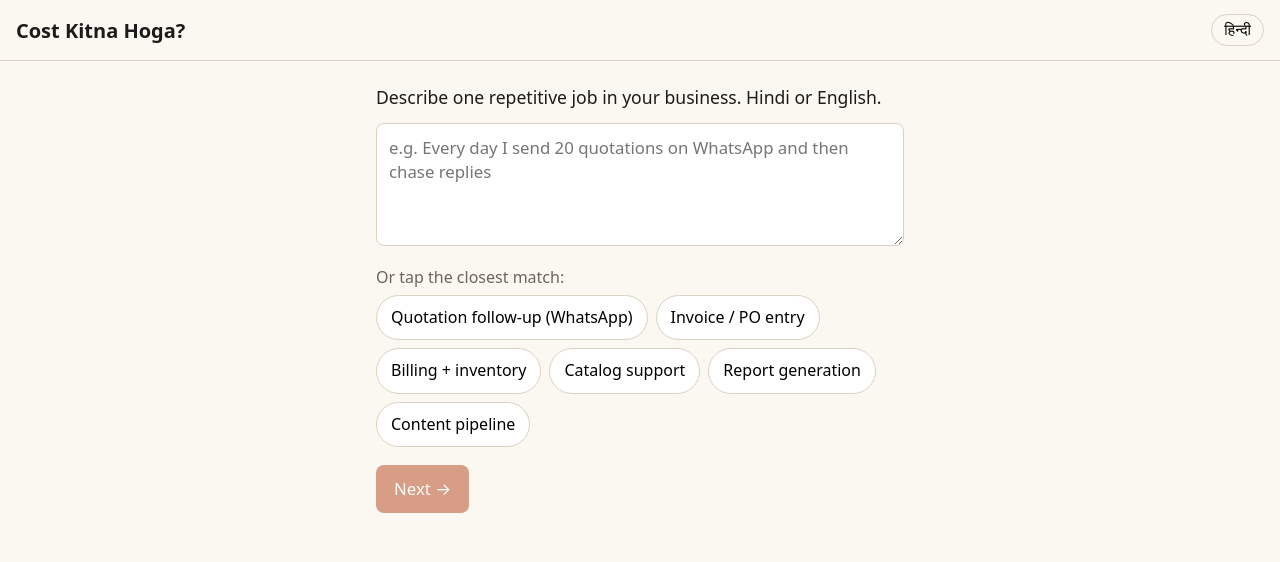
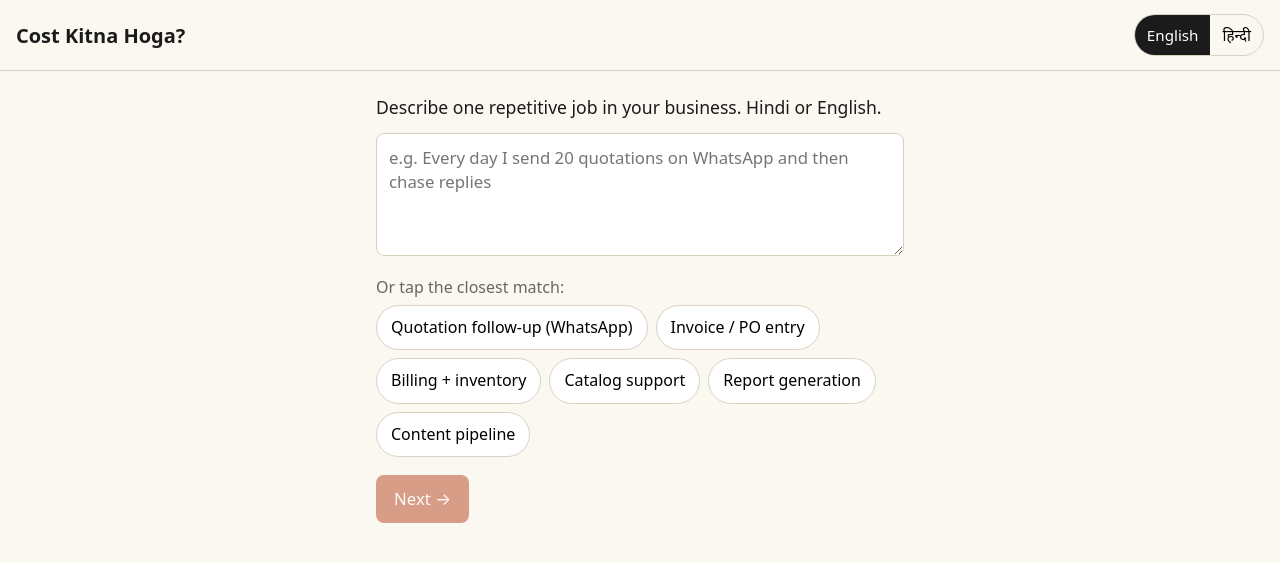
Before and after one commit to WyrdWerk/what-s-the-cost, a website: page public/index.html in a window 1280 px wide. Drawn offline with Linux system fonts and the light colour scheme.

Commit message:
Draft archetype numbers, pin Fable 5.1 pricing from TokenWatch (2026-09-20), two-segment language toggle
Amp-Thread-ID: https://ampcode.com/threads/T-01a0bd71-9112-76bf-b604-ec8bfcde25f2
Co-authored-by: Yash Jain <invoices@wyrdwerk.com>

```diff
--- a/public/app.js
+++ b/public/app.js
@@ -27,6 +27,7 @@
       foot1: "Estimate, not a quote. Real price depends on the factors above.",
       foot2: "We do not save your workflow in an application database. AI mode sends it to Anthropic; their retention policies apply.",
       cta: "Talk to WyrdWerk → contact@wyrdwerk.com",
+      perMonth: "/mo",
       aiThinking: "Reading your description…", aiNone: "",
     },
     hi: {
@@ -42,7 +43,7 @@
       receiptTitle: "अनुमान रसीद", receiptSub: "सब आँकड़े ₹ में रेंज हैं। कोटेशन नहीं।",
       setup: "एजेंट सेटअप (एक बार)", run: "मासिक चलाने का खर्च", runSub: "{model} पर मॉडल उपयोग",
       oversight: "आपका निगरानी समय", oversightSub: "{hours} घंटे/महीना एजेंट का काम जाँचने में",
-      baseline: "आज यह काम आपको कितना पड़ता है", baselineSub: "{hours} घंटे/महीना × ₹{wage}/घंटा",
+      baseline: "आज यह काम आपको कितना पड़ता है", baselineSub: "{hours} घंटे/महीना × {wage}/घंटा",
       net: "मासिक बचत", breakEven: "ब्रेक-ईवन",
       be_never: "इन नंबरों पर ब्रेक-ईवन नहीं।", be_possible: "संभव है, पक्का नहीं।", be_assured: "महीना {lo} से {hi}",
       verdict: { worth_it: "एजेंट लायक है", assist_first: "पहले सहायक टूल आज़माएँ", leave_it: "इसे छोड़ दें" },
@@ -51,6 +52,7 @@
       foot1: "यह अनुमान है, कोटेशन नहीं। असली कीमत ऊपर के कारकों पर निर्भर है।",
       foot2: "हम आपका वर्कफ़्लो किसी एप्लिकेशन डेटाबेस में नहीं रखते। AI मोड इसे Anthropic को भेजता है; उनकी रिटेंशन नीतियाँ लागू होती हैं।",
       cta: "WyrdWerk से बात करें → contact@wyrdwerk.com",
+      perMonth: "/महीना",
       aiThinking: "आपका विवरण पढ़ रहे हैं…", aiNone: "",
     },
   };
@@ -60,7 +62,7 @@
     current_handling: ["me", "staff", "nobody"],
   };
   const fmt = (s, vars) => s.replace(/\{(\w+)\}/g, (_, k) => (vars && k in vars ? vars[k] : ""));
-  const inr = (n) => "₹" + Math.round(n).toLocaleString("en-IN");
+  const inr = (n) => (n < 0 ? "−" : "") + "₹" + Math.abs(Math.round(n)).toLocaleString("en-IN");
   const rangeInr = ([lo, hi]) => (Math.round(lo) === Math.round(hi) ? inr(lo) : inr(lo) + " – " + inr(hi));
   const r1 = (n) => (Math.round(n * 10) / 10).toString();
 
@@ -94,7 +96,7 @@
     document.documentElement.lang = state.language;
     document.querySelectorAll("[data-i18n]").forEach((el) => { el.textContent = t()[el.dataset.i18n]; });
     document.querySelectorAll("[data-i18n-placeholder]").forEach((el) => { el.placeholder = t()[el.dataset.i18nPlaceholder]; });
-    $("#langToggle").textContent = state.language === "en" ? "हिन्दी" : "English";
+    document.querySelectorAll(".lang button").forEach((b) => b.setAttribute("aria-pressed", String(b.dataset.lang === state.language)));
     renderChips();
     renderTaps();
     renderMatchLabel();
@@ -161,11 +163,11 @@
     box.append(h, sub);
 
     box.appendChild(line(s.setup, rangeInr(res.setup)));
-    box.appendChild(line(s.run, rangeInr(res.run) + "/mo", fmt(s.runSub, { model: cfg.run_model.display_name || cfg.run_model.id })));
-    box.appendChild(line(s.oversight, rangeInr(res.oversight) + "/mo", fmt(s.oversightSub, { hours: r1(res.oversightHours) })));
-    box.appendChild(line(s.baseline, rangeInr(res.baseline) + "/mo",
-      fmt(s.baselineSub, { hours: r1(res.baselineHours), wage: rangeInr(res.assumptions.wage_used_inr_per_hour).replace(/₹/g, state.language === "hi" ? "" : "₹") })));
-    box.appendChild(line(s.net, rangeInr(res.net) + "/mo", null, "total"));
+    box.appendChild(line(s.run, rangeInr(res.run) + s.perMonth, fmt(s.runSub, { model: cfg.run_model.display_name || cfg.run_model.id })));
+    box.appendChild(line(s.oversight, rangeInr(res.oversight) + s.perMonth, fmt(s.oversightSub, { hours: r1(res.oversightHours) })));
+    box.appendChild(line(s.baseline, rangeInr(res.baseline) + s.perMonth,
+      fmt(s.baselineSub, { hours: r1(res.baselineHours), wage: rangeInr(res.assumptions.wage_used_inr_per_hour) })));
+    box.appendChild(line(s.net, rangeInr(res.net) + s.perMonth, null, "total"));
 
     let be;
     if (res.breakEven === "never") be = s.be_never;
@@ -262,7 +264,7 @@
   // ---------- wiring ----------
   async function init() {
     await loadData();
-    $("#langToggle").onclick = () => { state.language = state.language === "en" ? "hi" : "en"; applyI18n(); };
+    document.querySelectorAll(".lang button").forEach((b) => { b.onclick = () => { state.language = b.dataset.lang; applyI18n(); }; });
     $("#description").oninput = (e) => { state.description = e.target.value; };
 
     $("#toQuestions").onclick = async () => {
--- a/public/data/archetypes.json
+++ b/public/data/archetypes.json
@@ -1,83 +1,107 @@
 {
-  "_status": "PLACEHOLDER — every number below is a stand-in so the skeleton renders. Founder-supplied values replace them before any estimate is shown to a real user.",
+  "_status": "DRAFT — numbers below are implementer estimates so the product works today. This file is the founder's edit point; every value here is disclosed as an assumption, never a quote. Units: setup_hours in hours; tokens_per_step per single model call; review_min_per_day in minutes; wages in INR per hour.",
   "archetypes": [
     {
       "id": "quotation_followup",
       "name_en": "Quotation follow-up (WhatsApp)",
       "name_hi": "कोटेशन फॉलो-अप (WhatsApp)",
-      "does": "Chases sent quotations on WhatsApp, logs replies, flags hot leads.",
-      "setup_hours": [0, 0],
-      "steps_per_task": [0, 0],
-      "tokens_per_step": { "input": [0, 0], "output": [0, 0] },
-      "review_min_per_day": 0,
-      "baseline_wage_assumption": { "inr_per_hour": [0, 0], "note": "" },
-      "price_drivers": ["", "", ""],
-      "when_not_worth_it": ""
+      "does": "Reads each sent quotation, drafts a polite follow-up on WhatsApp, logs the reply and flags hot leads for you.",
+      "setup_hours": [12, 30],
+      "steps_per_task": [3, 6],
+      "tokens_per_step": { "input": [1500, 4000], "output": [150, 400] },
+      "review_min_per_day": 10,
+      "baseline_wage_assumption": { "inr_per_hour": [120, 200], "note": "sales/office staff, Indore SME" },
+      "price_drivers": [
+        "WhatsApp Business API access and message charges are extra",
+        "How many past messages the agent must read before each follow-up",
+        "Whether replies must update your CRM or Excel automatically"
+      ],
+      "when_not_worth_it": "Under 5 quotations a day, or if you already call every customer personally and that call is what closes the sale."
     },
     {
       "id": "invoice_po_entry",
       "name_en": "Invoice / PO entry",
       "name_hi": "इनवॉइस / PO एंट्री",
-      "does": "Reads incoming invoices or purchase orders and enters them into your system.",
-      "setup_hours": [0, 0],
-      "steps_per_task": [0, 0],
-      "tokens_per_step": { "input": [0, 0], "output": [0, 0] },
-      "review_min_per_day": 0,
-      "baseline_wage_assumption": { "inr_per_hour": [0, 0], "note": "" },
-      "price_drivers": ["", "", ""],
-      "when_not_worth_it": ""
+      "does": "Reads incoming invoices or purchase orders (PDF, photo, email) and enters line items into your accounting or ERP.",
+      "setup_hours": [16, 40],
+      "steps_per_task": [2, 5],
+      "tokens_per_step": { "input": [2000, 6000], "output": [200, 600] },
+      "review_min_per_day": 15,
+      "baseline_wage_assumption": { "inr_per_hour": [100, 180], "note": "data-entry / accounts assistant" },
+      "price_drivers": [
+        "Photo quality and handwritten invoices push tokens and errors up",
+        "Whether your accounting software has an import API or needs manual paste",
+        "GST validation and duplicate checks add steps"
+      ],
+      "when_not_worth_it": "If fewer than 10 documents a day, or your accountant already batches them weekly in an hour."
     },
     {
       "id": "billing_inventory",
       "name_en": "Billing + inventory",
       "name_hi": "बिलिंग + इन्वेंटरी",
-      "does": "Creates bills and updates stock counts from sales.",
-      "setup_hours": [0, 0],
-      "steps_per_task": [0, 0],
-      "tokens_per_step": { "input": [0, 0], "output": [0, 0] },
-      "review_min_per_day": 0,
-      "baseline_wage_assumption": { "inr_per_hour": [0, 0], "note": "" },
-      "price_drivers": ["", "", ""],
-      "when_not_worth_it": ""
+      "does": "Creates bills from orders and updates stock counts, flagging low stock and mismatches.",
+      "setup_hours": [30, 80],
+      "steps_per_task": [3, 8],
+      "tokens_per_step": { "input": [1500, 5000], "output": [200, 800] },
+      "review_min_per_day": 20,
+      "baseline_wage_assumption": { "inr_per_hour": [100, 180], "note": "billing clerk / store staff" },
+      "price_drivers": [
+        "Integration with your billing software (Tally, Vyapar, Zoho, custom) is the biggest cost",
+        "Number of SKUs and how messy product names are",
+        "Whether the agent may create bills alone or only draft them for approval"
+      ],
+      "when_not_worth_it": "If your billing software already does this, or stock is counted physically once a week anyway. A plain billing app is usually the better first step."
     },
     {
       "id": "catalog_support",
       "name_en": "Catalog support",
       "name_hi": "कैटलॉग सपोर्ट",
-      "does": "Answers customer questions about products, prices and availability.",
-      "setup_hours": [0, 0],
-      "steps_per_task": [0, 0],
-      "tokens_per_step": { "input": [0, 0], "output": [0, 0] },
-      "review_min_per_day": 0,
-      "baseline_wage_assumption": { "inr_per_hour": [0, 0], "note": "" },
-      "price_drivers": ["", "", ""],
-      "when_not_worth_it": ""
+      "does": "Answers customer questions about products, prices, sizes and availability from your catalog, and hands off to you when unsure.",
+      "setup_hours": [16, 40],
+      "steps_per_task": [2, 4],
+      "tokens_per_step": { "input": [2000, 6000], "output": [150, 400] },
+      "review_min_per_day": 15,
+      "baseline_wage_assumption": { "inr_per_hour": [100, 180], "note": "counter / phone staff" },
+      "price_drivers": [
+        "Catalog size and how often prices change",
+        "Channel: WhatsApp API, website chat, or Instagram DMs each cost differently",
+        "How strict the hand-off rules must be for negotiation and complaints"
+      ],
+      "when_not_worth_it": "If most questions are price negotiation, or you have under 10 enquiries a day and enjoy answering them yourself."
     },
     {
       "id": "report_generation",
       "name_en": "Report generation",
       "name_hi": "रिपोर्ट बनाना",
-      "does": "Compiles daily/weekly summaries from your sales, stock or ledger data.",
-      "setup_hours": [0, 0],
-      "steps_per_task": [0, 0],
-      "tokens_per_step": { "input": [0, 0], "output": [0, 0] },
-      "review_min_per_day": 0,
-      "baseline_wage_assumption": { "inr_per_hour": [0, 0], "note": "" },
-      "price_drivers": ["", "", ""],
-      "when_not_worth_it": ""
+      "does": "Pulls your daily or weekly sales, stock or ledger data and writes a short summary with the numbers that changed.",
+      "setup_hours": [10, 25],
+      "steps_per_task": [2, 5],
+      "tokens_per_step": { "input": [4000, 15000], "output": [500, 2000] },
+      "review_min_per_day": 10,
+      "baseline_wage_assumption": { "inr_per_hour": [150, 300], "note": "accountant / manager time" },
+      "price_drivers": [
+        "How clean your source data is (one Excel vs. five WhatsApp screenshots)",
+        "Report length and how many data sources must be joined",
+        "Daily vs. weekly frequency changes run cost 5x"
+      ],
+      "when_not_worth_it": "If a pivot table or your accounting software's built-in report already gives you this. Try that first."
     },
     {
       "id": "content_pipeline",
       "name_en": "Content pipeline",
       "name_hi": "कंटेंट पाइपलाइन",
-      "does": "Drafts product posts, captions and descriptions for review before posting.",
-      "setup_hours": [0, 0],
-      "steps_per_task": [0, 0],
-      "tokens_per_step": { "input": [0, 0], "output": [0, 0] },
-      "review_min_per_day": 0,
-      "baseline_wage_assumption": { "inr_per_hour": [0, 0], "note": "" },
-      "price_drivers": ["", "", ""],
-      "when_not_worth_it": ""
+      "does": "Drafts product posts, captions and descriptions from your photos and notes, queued for your approval before posting.",
+      "setup_hours": [8, 20],
+      "steps_per_task": [2, 4],
+      "tokens_per_step": { "input": [1000, 3000], "output": [500, 1500] },
+      "review_min_per_day": 15,
+      "baseline_wage_assumption": { "inr_per_hour": [150, 300], "note": "marketing freelancer / owner time" },
+      "price_drivers": [
+        "Image generation or editing is priced separately from text",
+        "Brand voice tuning: a few examples vs. a detailed style guide",
+        "Auto-posting to platforms needs API access and approvals"
+      ],
+      "when_not_worth_it": "If you post fewer than 3 times a week, or your customers buy on personal trust rather than social content."
     }
   ]
 }
--- a/public/index.html
+++ b/public/index.html
@@ -10,7 +10,10 @@
 <body>
   <header class="top">
     <h1 data-i18n="title">Cost Kitna Hoga?</h1>
-    <button id="langToggle" class="lang" type="button" aria-label="Switch language">हिन्दी</button>
+    <div class="lang" role="group" aria-label="Language">
+      <button id="langEn" type="button" data-lang="en" aria-pressed="true">English</button>
+      <button id="langHi" type="button" data-lang="hi" aria-pressed="false">हिन्दी</button>
+    </div>
   </header>
 
   <main id="app">
--- a/public/style.css
+++ b/public/style.css
@@ -13,7 +13,9 @@
 body { margin: 0; background: var(--paper); color: var(--ink); line-height: 1.45; }
 .top { display: flex; align-items: center; justify-content: space-between; padding: 14px 16px; border-bottom: 1px solid var(--line); }
 .top h1 { font-size: 1.25rem; margin: 0; }
-.lang { background: none; border: 1px solid var(--line); border-radius: 999px; padding: 6px 12px; font-size: 0.95rem; cursor: pointer; }
+.lang { display: inline-flex; border: 1px solid var(--line); border-radius: 999px; overflow: hidden; }
+.lang button { background: none; border: none; padding: 8px 12px; font: inherit; font-size: 0.95rem; cursor: pointer; min-height: 40px; }
+.lang button[aria-pressed="true"] { background: var(--ink); color: #fff; }
 main { max-width: 560px; margin: 0 auto; padding: 16px; }
 .screen.hidden { display: none; }
 .lead { font-size: 1.1rem; margin: 8px 0 12px; }
```
Also changed, not shown: public/data/config.json (+12 -9 lines).
